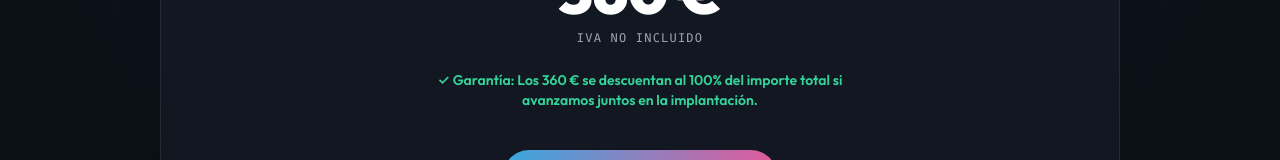
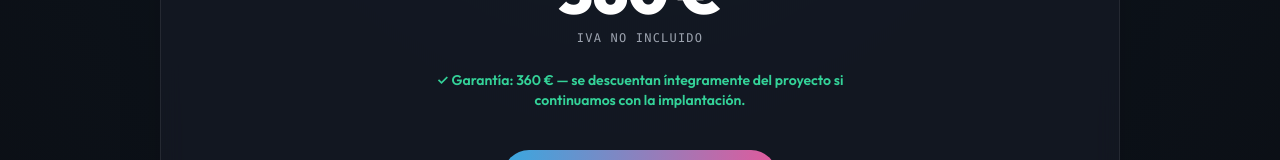
Before and after one commit to gerard-iartesana/iartesana-website, a Next.js app: page /diagnostico in a window 1280 px wide. Shown: the part 473-633 px from the top of the page. Built offline with nearby package versions, Linux system fonts and the light colour scheme.

Commit message:
style: update Diagnostico discount copy to '360 € — se descuentan íntegramente del proyecto si continuamos con la implantación.' across UI and LLM docs

```diff
--- a/src/app/diagnostico/page.tsx
+++ b/src/app/diagnostico/page.tsx
@@ -81,7 +81,7 @@ export default function DiagnosticoPage() {
         </div>
 
         <p className="text-emerald-400 text-sm font-semibold max-w-md mx-auto">
-          ✓ Garantía: Los 360 € se descuentan al 100% del importe total si avanzamos juntos en la implantación.
+          ✓ Garantía: 360 € — se descuentan íntegramente del proyecto si continuamos con la implantación.
         </p>
 
         <div className="pt-4">
--- a/src/components/ProcessStepsSection.tsx
+++ b/src/components/ProcessStepsSection.tsx
@@ -44,7 +44,7 @@ export default function ProcessStepsSection() {
       title: 'Diagnóstico iARTESANA',
       subtitle: (
         <>
-          <strong className="font-bold text-white text-lg sm:text-xl">360 €</strong> (Descontables al 100%)
+          <strong className="font-bold text-white text-lg sm:text-xl">360 €</strong> — se descuentan íntegramente del proyecto si continuamos con la implantación.
         </>
       ),
       text: 'Análisis detallado de tu operativa, oportunidades de automatización y hoja de ruta con presupuesto cerrado.',
```
Also changed, not shown: public/llms-full.txt, public/llms.txt.
